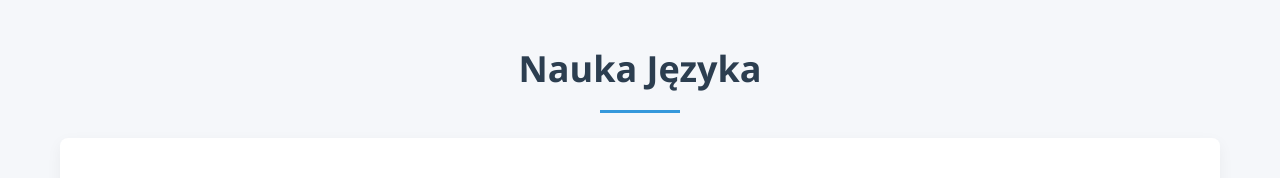
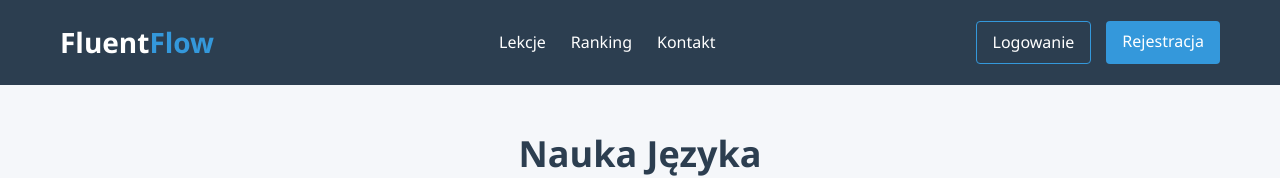
Before and after one commit to MateuszGruntkowski/Language-self-study-site, a React (Create React App) app in the folder Frontend/language-self-study-site/: page /learn in a window 1280 px wide. Shown: the top 178 px of the page. Built offline with nearby package versions, Linux system fonts and the light colour scheme.

Commit message:
Refactor Header component for dynamic navigation links based on current route; update LearningPage to include Header and adjust layout

```diff
--- a/Frontend/language-self-study-site/src/Homepage/Header.js
+++ b/Frontend/language-self-study-site/src/Homepage/Header.js
@@ -1,15 +1,14 @@
 import React from "react";
 import "./styles/Header.css";
 import { Link } from "react-router-dom";
+import { useLocation } from "react-router-dom";
 
 const Header = () => {
+  const location = useLocation();
+
+  const renderNavLinks = () => {
+    if (location.pathname === "/") {
       return (
-    <header>
-      <div class="container nav-container">
-        <Link to="/" class="logo">
-          Fluent<span>Flow</span>
-        </Link>
-        <nav>
         <ul>
           <li>
             <a href="#benefits">Korzyści</a>
@@ -21,10 +20,33 @@ const Header = () => {
             <a href="#testimonials">Opinie</a>
           </li>
           <li>
-              <a href="#contact">Kontakt</a>
+            <a href="#footer">Kontakt</a>
           </li>
         </ul>
-        </nav>
+      );
+    } else if (location.pathname === "/learn") {
+      return (
+        <ul>
+          <li>
+            <a href="#lessons">Lekcje</a>
+          </li>
+          <li>
+            <a href="#ranking">Ranking</a>
+          </li>
+          <li>
+            <a href="#footer">Kontakt</a>
+          </li>
+        </ul>
+      );
+    }
+  };
+  return (
+    <header>
+      <div class="container nav-container">
+        <Link to="/" class="logo">
+          Fluent<span>Flow</span>
+        </Link>
+        <nav>{renderNavLinks()}</nav>
         <div class="auth-buttons">
           <Link to="/login" class="login-btn">
             Logowanie
--- a/Frontend/language-self-study-site/src/Homepage/Homepage.js
+++ b/Frontend/language-self-study-site/src/Homepage/Homepage.js
@@ -1,11 +1,12 @@
 import React from "react";
-import "./styles/General.css";
 import Header from "./Header";
 import Hero from "./Hero";
 import Benefits from "./Benefits";
 import Features from "./Features";
 import Testimonials from "./Testimonials";
 import Footer from "../common/Footer";
+
+import "./styles/General.css";
 
 const Homepage = () => {
   return (
--- a/Frontend/language-self-study-site/src/Homepage/styles/Header.css
+++ b/Frontend/language-self-study-site/src/Homepage/styles/Header.css
@@ -2,7 +2,7 @@ header {
     background-color: #2c3e50;
     padding: 20px 0;
     color: white;
-    position:fixed;
+    /* position:fixed; */
     width: 100%;
     z-index: 1000;
 }
--- a/Frontend/language-self-study-site/src/Learning-page/LearningPage.js
+++ b/Frontend/language-self-study-site/src/Learning-page/LearningPage.js
@@ -4,21 +4,24 @@ import Lessons from "./Lessons";
 import Ranking from "./Ranking";
 import FlashcardSection from "./FlashcardSection";
 import Footer from "../common/Footer";
+import Header from "../Homepage/Header";
 
 import "./styles/LearningPage.css";
 
 const LearningPage = () => {
   return (
+    <>
+      <Header />
       <main className="learning-page">
         <div className="container">
           <h1 className="page-title">Nauka Języka</h1>
-
           <Lessons />
           <Ranking />
           <FlashcardSection />
-        <Footer />
         </div>
       </main>
+      <Footer />
+    </>
   );
 };
 
```
Lines whose indentation alone changed are shown as unchanged.
